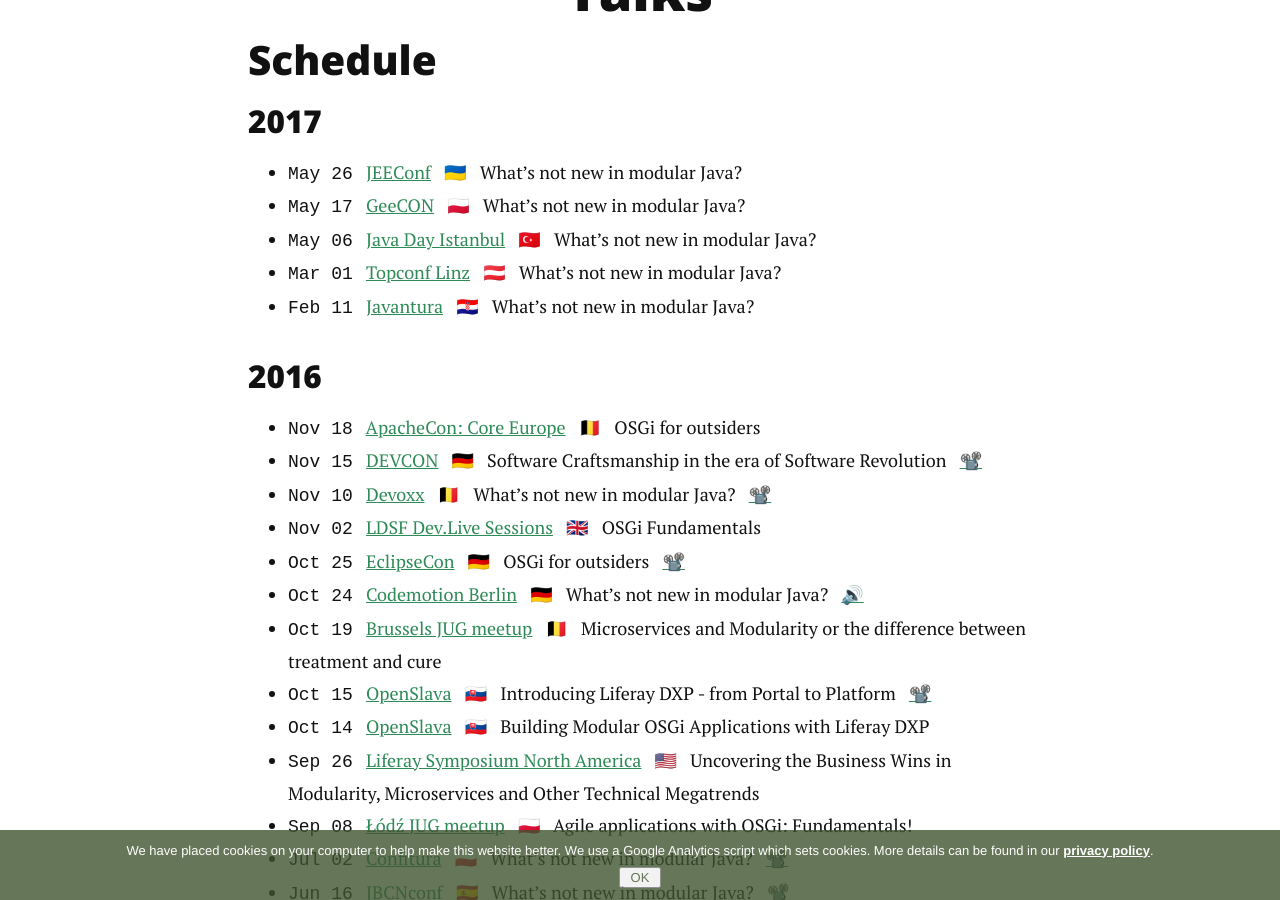
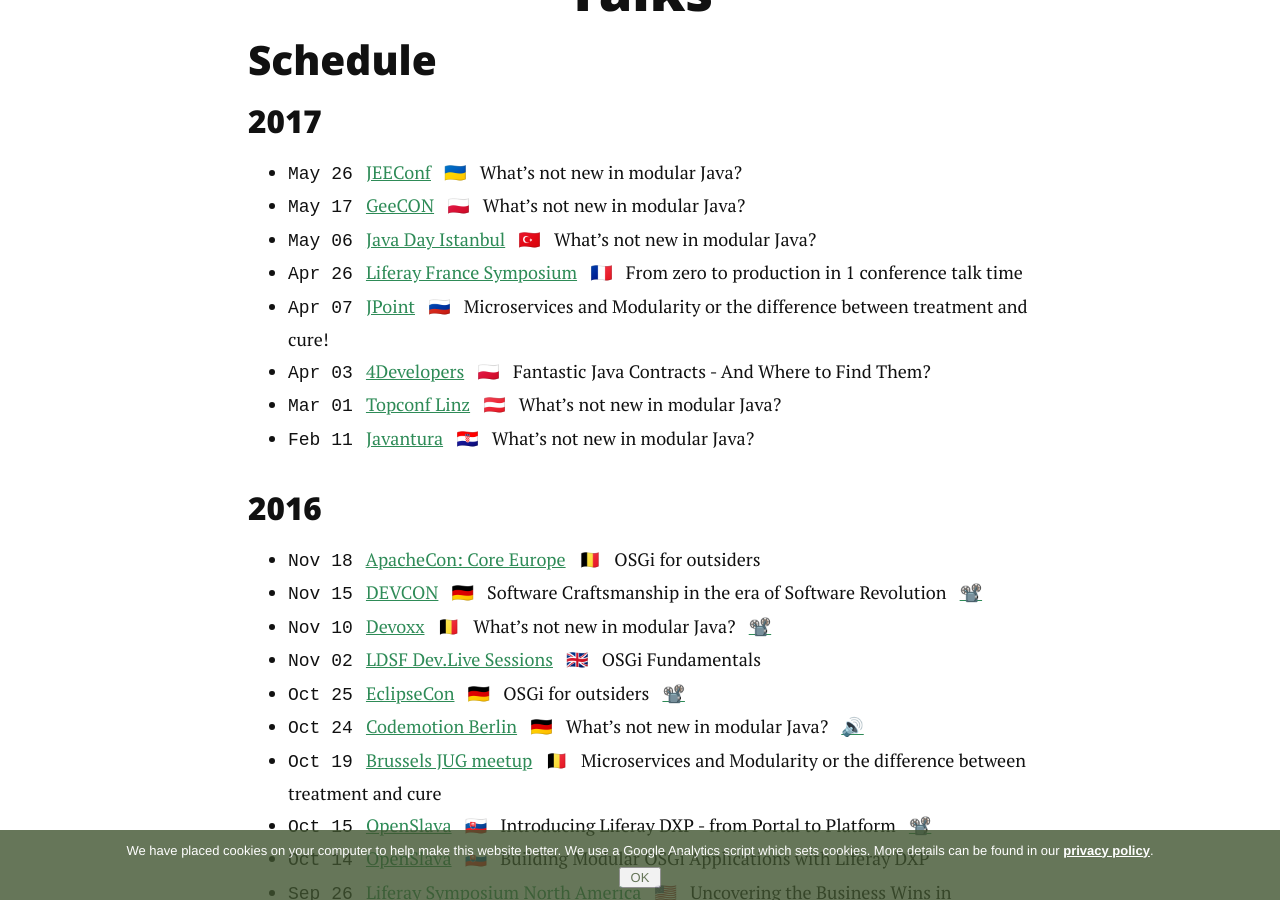
Before and after one commit to azzazzel/azzazzel.github.io, a Jekyll site: the page built from talks.md, in a window 1280 px wide and 900 px high, scrolled down 340 px. Built offline with Jekyll 4.4.1, drawn with Linux system fonts in a browser that asks for light colours; nearby versions of some CDN libraries.

Commit message:
Added some more events

```diff
--- a/talks.md
+++ b/talks.md
@@ -13,6 +13,12 @@
 &nbsp; 🇵🇱 &nbsp; What's not new in modular Java?
 - `May 06` &nbsp; [Java Day Istanbul](https://javaday.istanbul/)
 &nbsp; 🇹🇷 &nbsp; What's not new in modular Java?
+- `Apr 26` &nbsp; [Liferay France Symposium](https://www.liferay.com/fr/web/events-symposium-france)
+&nbsp; 🇫🇷 &nbsp; From zero to production in 1 conference talk time
+- `Apr 07` &nbsp; [JPoint](https://jpoint.ru/)
+&nbsp; 🇷🇺 &nbsp; Microservices and Modularity or the difference between treatment and cure!
+- `Apr 03` &nbsp; [4Developers](http://2017.4developers.org.pl/)
+&nbsp; 🇵🇱 &nbsp; Fantastic Java Contracts - And Where to Find Them?
 - `Mar 01` &nbsp; [Topconf Linz](http://topconf.com/linz-2017/)
 &nbsp; 🇦🇹 &nbsp; What's not new in modular Java?
 - `Feb 11` &nbsp; [Javantura](https://javantura.com/javantura-v4/)
```
